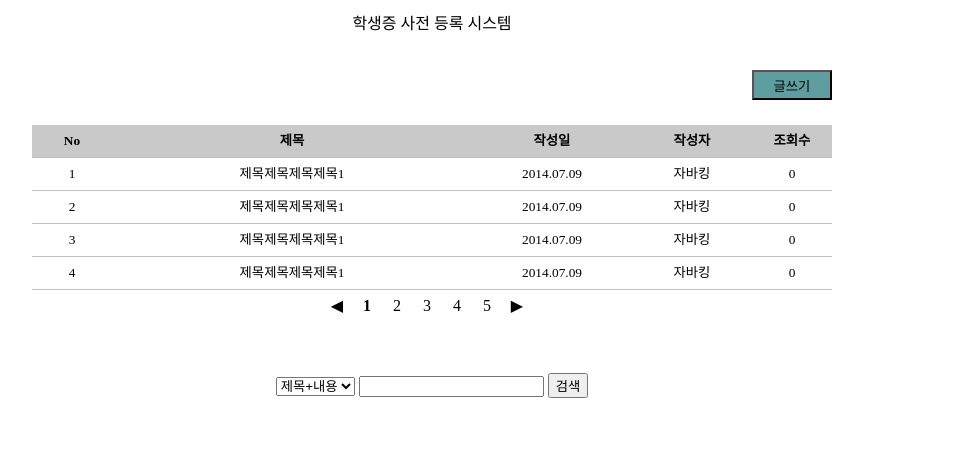
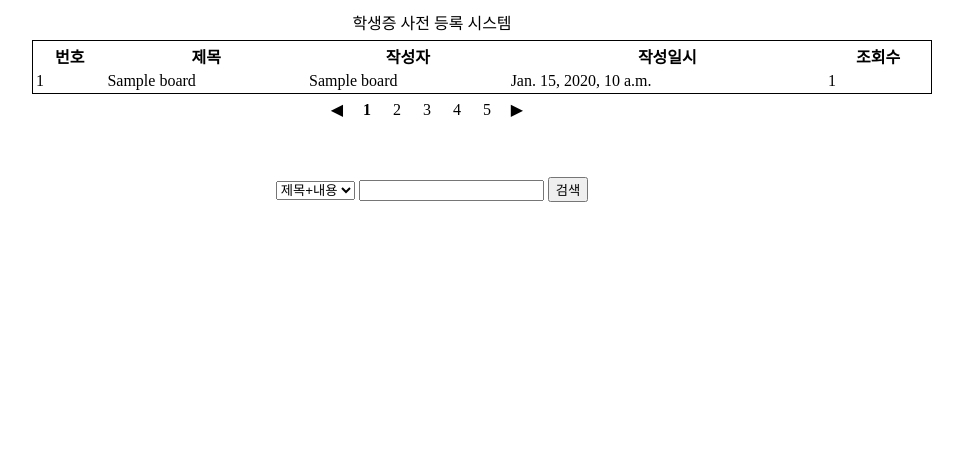
Before and after one commit to juyounyoung/certiproject, a Django app: template certiproject/templates/bbs_list.html in a window 1280 px wide. Shown: the top 469 px of the page, without its empty margins (208-1171 px from the left). Run offline with Django 3.2, Linux system fonts and the light colour scheme; the template is opened without the code that fills it: most values are stand-ins (such as "Sample title", 1, 10 or a date in 2020).

Commit message:
board앱 추가 bbs_list / bbs_register

```diff
--- a/certiproject/settings.py
+++ b/certiproject/settings.py
@@ -38,9 +38,9 @@ INSTALLED_APPS = [
     'django.contrib.sessions',
     'django.contrib.messages',
     'django.contrib.staticfiles',
-    'bbs',
     'certiproject',
     'users',
+    'board'
 ]
 
 MIDDLEWARE = [
@@ -82,11 +82,11 @@ DATABASES = {
         'ENGINE': 'django.db.backends.mysql',
         'NAME': 'studentidcard',
         'USER': 'root',
-        'PASSWORD': 'eunju2885!',
+        'PASSWORD': 'student2021^^',
         'HOST': 'localhost',
         'PORT': '3306',
     }
-    }
+}
 
 
 
--- a/certiproject/templates/bbs_list.html
+++ b/certiproject/templates/bbs_list.html
@@ -1,4 +1,5 @@
 {% load static%}
+
 <DOCTYPE HTML5>
 <html>
   <head>
@@ -8,72 +9,40 @@
   </head>
 <body>
    <div id="mainWrapper">
-
         <ul>
             <!-- 게시판 제목 -->
             <li>학생증 사전 등록 시스템</li>
 
             <!-- 게시판 목록  -->
-            <button class="btn_register" onclick="button()">글쓰기</button>
-            <li>
-                <ul id ="ulTable">
-                    <li>
-                        <ul>
-                            <li>No</li>
-                            <li>제목</li>
-                            <li>작성일</li>
-                            <li>작성자</li>
-                            <li>조회수</li>
-                        </ul>
-                    </li>
-                    <!-- 게시물이 출력될 영역 -->
-                    <li>
-                        <ul>
-                            <li>1</li>
-                            <li class="left">제목제목제목제목1</li>
-                            <li>2014.07.09</li>
-                            <li>자바킹</li>
-                            <li>0</li>
-                        </ul>
-                    </li>
+    <table style="width:900px; border:1px solid black;" class="table">
+        <thead>
+            <tr class="th_color">
+                <th>번호</th>
+                <th>제목</th>
+                <th>작성자</th>
+                <th>작성일시</th>
+                <th>조회수</th>
+            </tr>
+        </thead>
+            {% for board in board_list %}
+            <tbody>
+                <tr class="td_color" >
+                    <td>{{board.board_id}}</td>
+                    <td onclick="location.href='/delete/{{board_list.pk}}">{{board.title}}</td>
+                    <td>{{board.school_name}}</td>
+                    <td>{{board.reporting_date}}</td>
+                    <td >{{board.hit_count}}</td>
+                </tr>
+            </tbody>
+            {% endfor %}
+    </table>
 
-                    <li>
-                        <ul>
-                            <li>2</li>
-                            <li class="left">제목제목제목제목1</li>
-                            <li>2014.07.09</li>
-                            <li>자바킹</li>
-                            <li>0</li>
-                        </ul>
-                    </li>
-
-                    <li>
-                        <ul>
-                            <li>3</li>
-                            <li class="left">제목제목제목제목1</li>
-                            <li>2014.07.09</li>
-                            <li>자바킹</li>
-                            <li>0</li>
-                        </ul>
-                    </li>
-
-                    <li>
-                        <ul>
-                            <li>4</li>
-                            <li class="left">제목제목제목제목1</li>
-                            <li>2014.07.09</li>
-                            <li>자바킹</li>
-                            <li>0</li>
-                        </ul>
-                    <li>
-                </ul>
-            </li>
 
             <!-- 게시판 페이징 영역 -->
             <li>
                 <div id="divPaging">
                     <div>◀</div>
-                       <div><b>1</b></div>
+                    <div><b>1</b></div>
                     <div>2</div>
                     <div>3</div>
                     <div>4</div>
--- a/certiproject/urls.py
+++ b/certiproject/urls.py
@@ -18,14 +18,14 @@ from django.urls import path
 from django.contrib import admin
 from django.urls import include, path
 from . import views
+from django.urls import path, include
 
 urlpatterns = [
     path('', views.signin, name='login'),
-    path('bbs_list', views.bbs_list, name='bbs_list'),
+    path('board/',include('board.urls')),
+   # path('bbs_list', views.Board_list, name='bbs_list'),
     path('bbs_register', views.bbs_register, name='bbs_register'),
     path('admin/', admin.site.urls),
-    # path('', include('bbs.urls')),
     # path('', templates.views.index,name='login'),
-    path('login/', views.signin, name ='user_login'),
-    path('auth/', include("users.urls"))
+    path('auth/', include('users.urls')),
 ]
```
Also changed, not shown: certiproject/templates/bbs_register.html (+27 -7 lines), certiproject/views.py (+30 -11 lines), static/css/bbs.css (+59 -0 lines).
